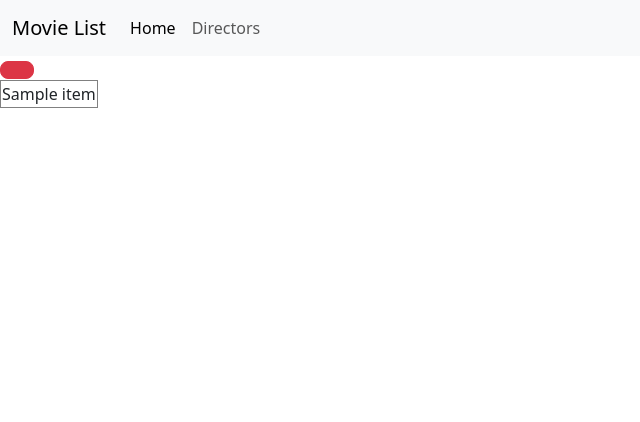
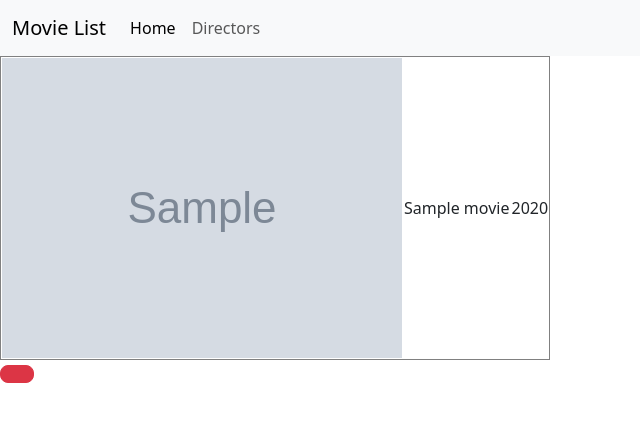
Before and after one commit to megicmikespelar/08film_Projekt, a Flask app: template templates/index.html in a window 1280 px wide. Shown: the top 422 px of the page, without its empty margins (0-640 px from the left). Run offline with Flask 3, Linux system fonts and the light colour scheme; the template is opened without the code that fills it: most values are stand-ins (such as "Sample title", 1, 10 or a date in 2020); grey boxes marked "Sample" are stand-in pictures.

Commit message:
bilder i tabell

```diff
--- a/templates/index.html
+++ b/templates/index.html
@@ -35,25 +35,27 @@
             </div>
         </nav>
     </header>
-    <button
+
+    <script src="https://cdn.jsdelivr.net/npm/bootstrap@5.3.3/dist/js/bootstrap.bundle.min.js"
+        integrity="sha384-YvpcrYf0tY3lHB60NNkmXc5s9fDVZLESaAA55NDzOxhy9GkcIdslK1eN7N6jIeHz" crossorigin="anonymous">
+        </script>
+<table border="1">
+    {% for movie in movies %}
+    <tr>
+        <td><img src="{{ movie.image_url }}" alt="{{ movie.title }}"></td>
+        <td>{{ movie.title }}</td>
+        <td>{{ movie.release_year }}</td>
+    </tr>
+    {% endfor %}
+</table>
+
+<button
         type="button"
         class="btn btn-danger btn-floating btn-lg"
         id="btn-back-to-top"
         >
   <i class="fas fa-arrow-up"></i>
 </button>
-    <script src="https://cdn.jsdelivr.net/npm/bootstrap@5.3.3/dist/js/bootstrap.bundle.min.js"
-        integrity="sha384-YvpcrYf0tY3lHB60NNkmXc5s9fDVZLESaAA55NDzOxhy9GkcIdslK1eN7N6jIeHz" crossorigin="anonymous">
-        </script>
-    <table border="1">
-        {% for row in movies %}
-        <tr>
-            {% for item in row %}
-            <td> {{ item }} </td>
-            {% endfor %}
-        </tr>
-        {% endfor %}
-    </table>
 
 
 
```
Also changed, not shown: database.py (+8 -2 lines).
